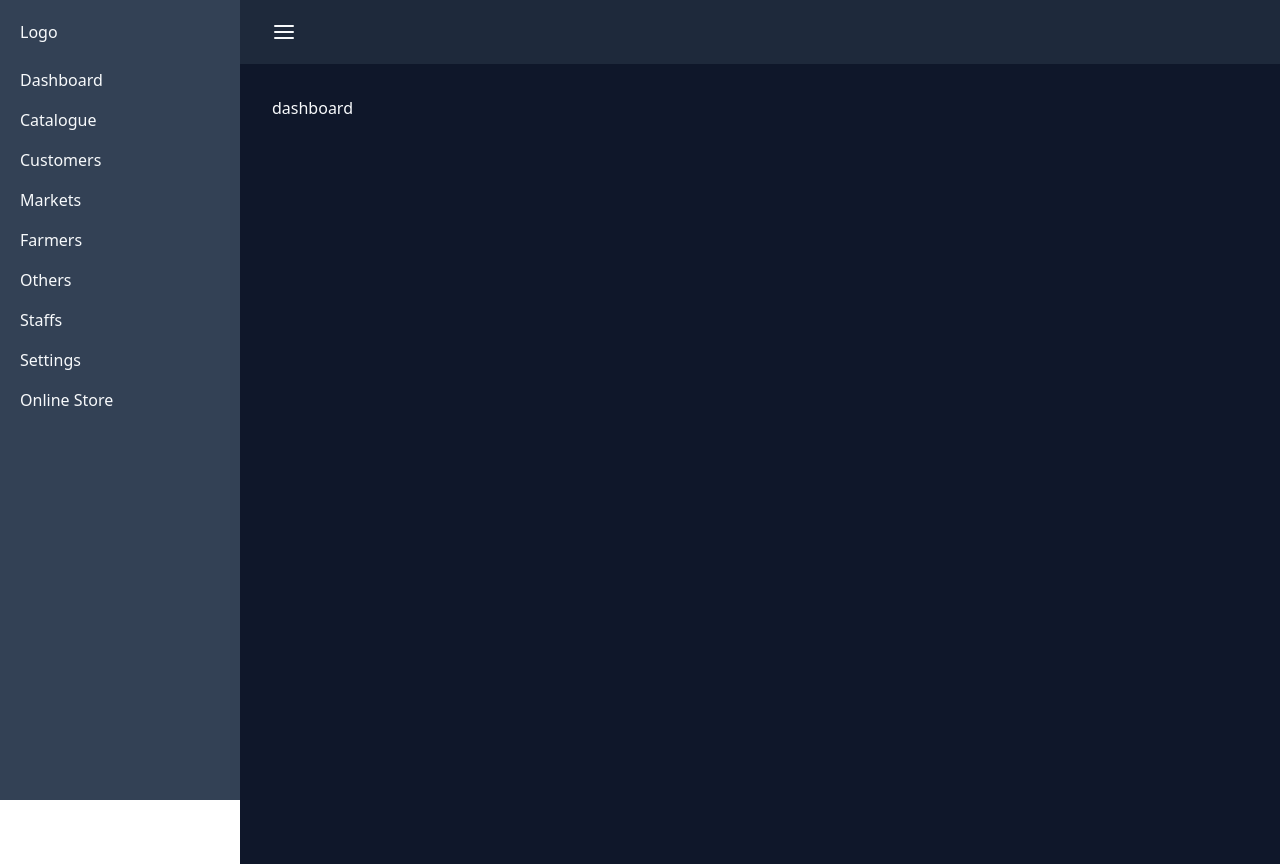
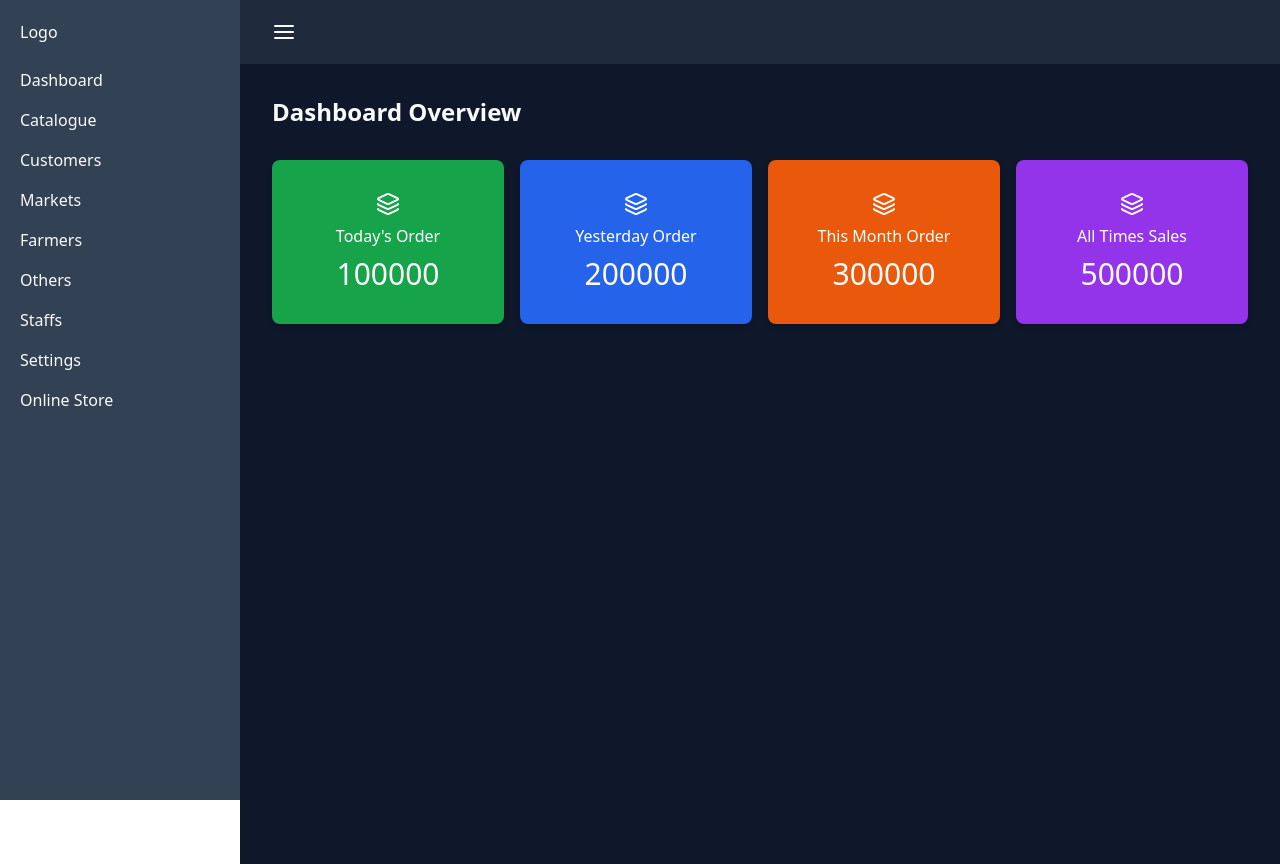
Before and after one commit to AdelekeOfAfrica/ecommerce-typescript, a Next.js app: page /dashboard in a window 1280 px wide. Built offline with nearby package versions, Linux system fonts and the light colour scheme.

Commit message:
worked on displaying the grids in the dashboard

```diff
--- a/app/(back-end)/dashboard/page.jsx
+++ b/app/(back-end)/dashboard/page.jsx
@@ -1,9 +1,12 @@
-import React from 'react'
+import Heading from '@/components/backoffice/Heading.jsx';
+import React from 'react';
+import LargeCards from '@/components/backoffice/LargeCards.jsx';
 
 export default function page() {
   return (
     <div>
-        dashboard
+      <Heading title="Dashboard Overview"/>
+      <LargeCards />
     </div>
   )
 }
--- /dev/null
+++ b/components/backoffice/Heading.jsx
@@ -0,0 +1,12 @@
+import React from 'react'
+
+export default function Heading({title}) {
+  return (
+  <h2 className=" text-2xl font-semibold text-slate-50">{title}</h2>
+
+  // Large cards
+  //small cards
+  // charts
+  // recent orders Tables
+  )
+}
--- /dev/null
+++ b/components/backoffice/LargeCard.jsx
@@ -0,0 +1,13 @@
+import { Layers } from 'lucide-react'
+import React from 'react'
+
+export default function LargeCard({data}) {
+  return (
+    <div className={`rounded-lg text-white shadow-md p-8 flex items-center flex-col gap-2 ${data.color}` }>
+        <Layers/>
+        <h4>{data.period}</h4>
+        <h2 className='lg:text-3xl text-2xl'>{data.sales}</h2>
+
+    </div>
+  )
+}
--- /dev/null
+++ b/components/backoffice/LargeCards.jsx
@@ -0,0 +1,54 @@
+import React from 'react'
+import LargeCard from './LargeCard'
+
+export default function LargeCards() {
+    const orderStats =[
+        {
+
+            period:"Today's Order",
+            sales:100000,
+            color:"bg-green-600"
+
+
+        },
+        {
+
+            period:"Yesterday Order",
+            sales:200000,
+            color:"bg-blue-600"
+
+
+        },
+        {
+
+            period:"This Month Order",
+            sales:300000,
+            color:"bg-orange-600"
+
+
+        },
+
+        {
+
+            period:"All Times Sales",
+            sales:500000,
+            color:"bg-purple-600"
+
+
+        }
+    ]
+  return (
+    <div className="grid grid-cols-1 sm:grid-cols-2 md:grid-cols-3 lg:grid-cols-4 gap-4 py-8">
+
+        {/* cards */}
+       {
+        orderStats.map((items,i)=>{
+            return(
+                <LargeCard  data={items} key={i}/>
+            )
+        })
+       }
+
+    </div>
+  )
+}
```
